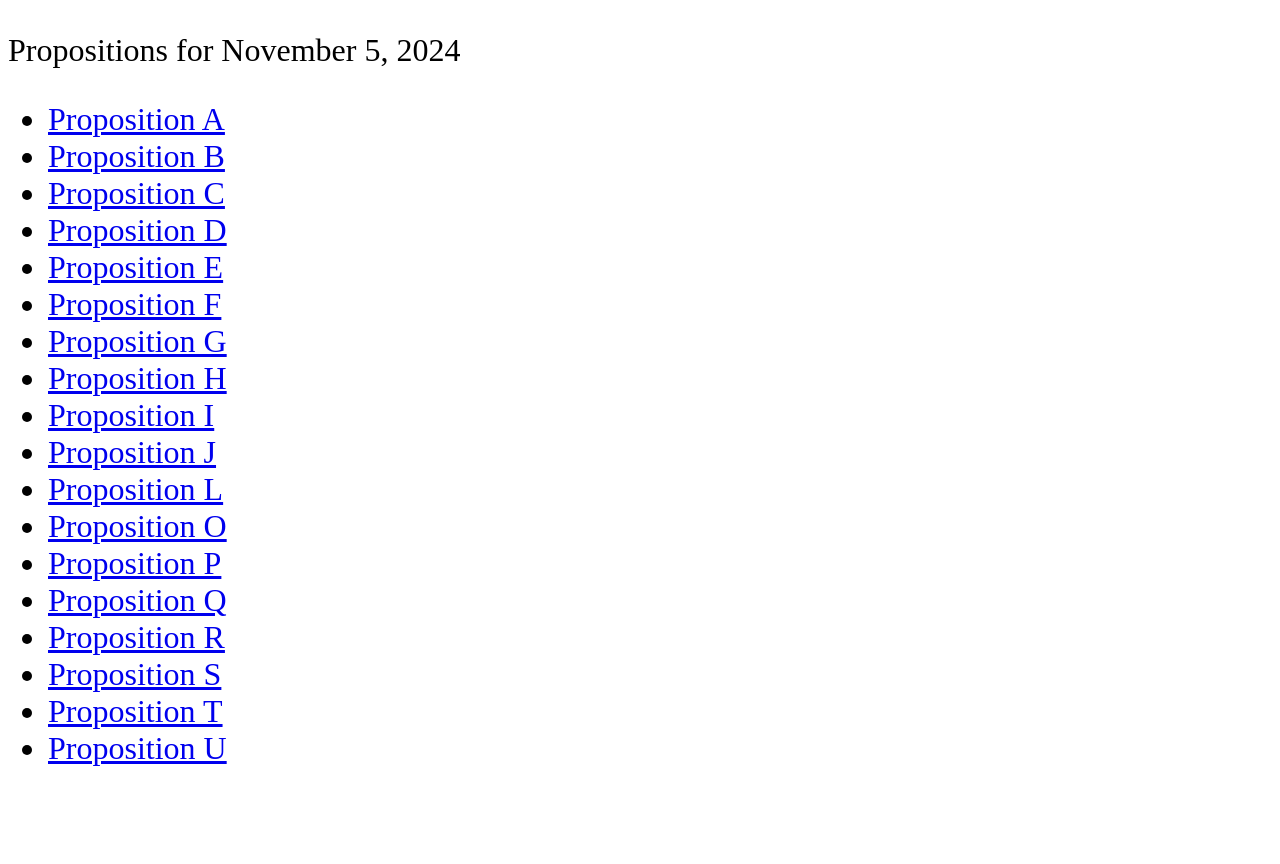
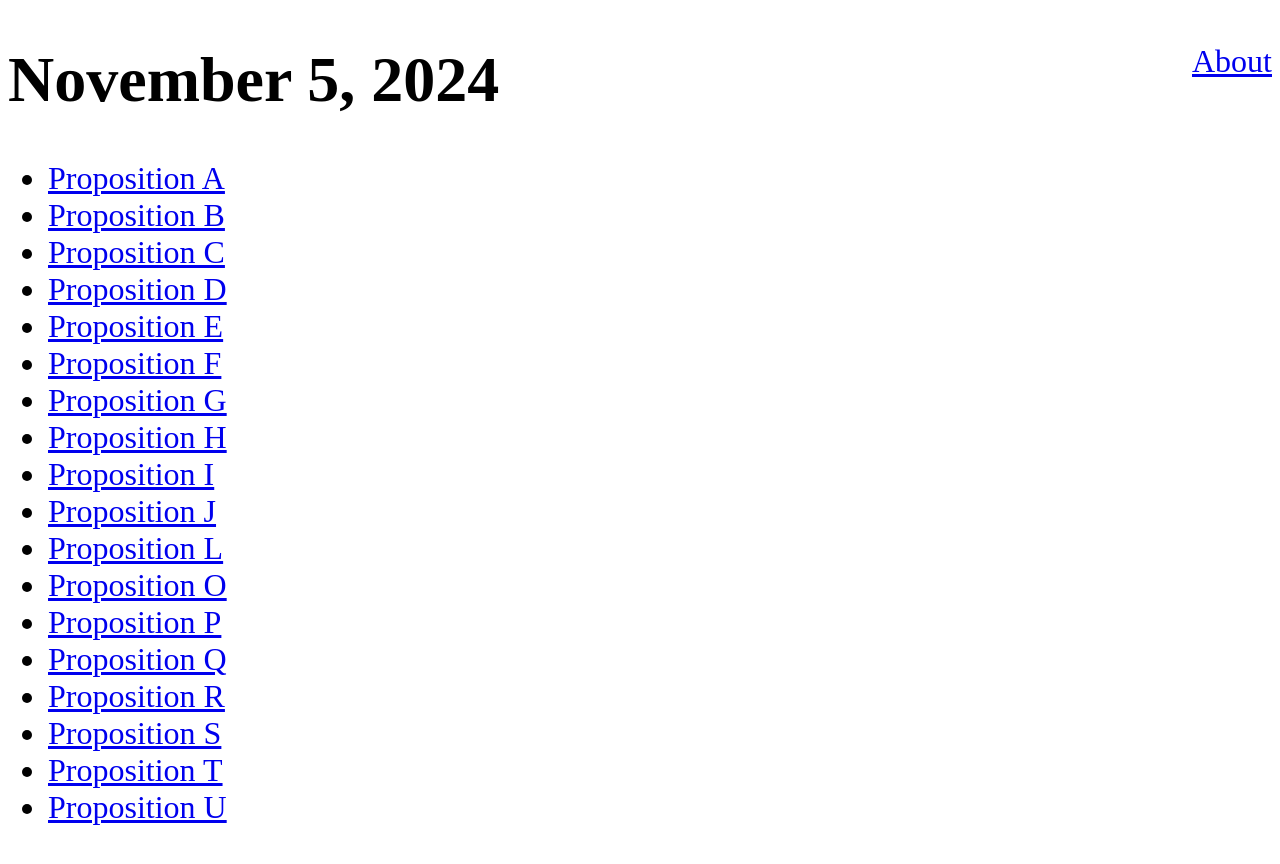
Before and after one commit to pgriess/votedallas, an MkDocs documentation site: the page built from docs/index.md, in a window 1280 px wide. Shown: the top 864 px of the page. Built offline with MkDocs 1.6.1, drawn with Linux system fonts in a browser that asks for light colours.

Commit message:
Add an about page
- Link it from a new top-right header in all pages
- Point it to votedallas2024@gmail.com

Fixes #13
Fixes #16

```diff
--- a/docs/index.md
+++ b/docs/index.md
@@ -1,4 +1,4 @@
-Propositions for November 5, 2024
+# November 5, 2024
 
 * [Proposition A](2024/A.md)
 * [Proposition B](2024/B.md)
--- a/theme/css/site.css
+++ b/theme/css/site.css
@@ -17,3 +17,7 @@ th {
 .propSummary {
     font-style: italic;
 }
+
+.rightHeader {
+    float: right;
+}
--- a/theme/index.html
+++ /dev/null
@@ -1,30 +0,0 @@
-<!DOCTYPE html>
-<html>
-
-<head>
-    <!-- Google tag (gtag.js) -->
-    <script async src="https://www.googletagmanager.com/gtag/js?id=G-LEGEFL2H8J"></script>
-    <script>
-        window.dataLayer = window.dataLayer || [];
-        function gtag() { dataLayer.push(arguments); }
-        gtag('js', new Date());
-
-        gtag('config', 'G-LEGEFL2H8J');
-    </script>
-
-    <title>{% if page.title %}{{ page.title }} - {% endif %}{{ config.site_name }}</title>
-    <link href="/css/site.css" rel="stylesheet">
-    {%- for path in config.extra_css %}
-    <link href="{{ path | url }}" rel="stylesheet">
-    {%- endfor %}
-</head>
-
-<body>
-    {{ page.content }}
-
-    {%- for script in config.extra_javascript %}
-    {{ script | script_tag }}
-    {%- endfor %}
-</body>
-
-</html>
--- a/theme/main.html
+++ b/theme/main.html
@@ -20,6 +20,8 @@
 </head>
 
 <body>
+    <a href="/about" class="rightHeader">About</a>
+
     {# Only render the link back to the home page if that's not where we are right now #}
     {% if not page.is_homepage %}
     <a href="/">{{ config.site_name }}</a>
```
Also changed, not shown: docs/about.md (added, +3 -0 lines).
